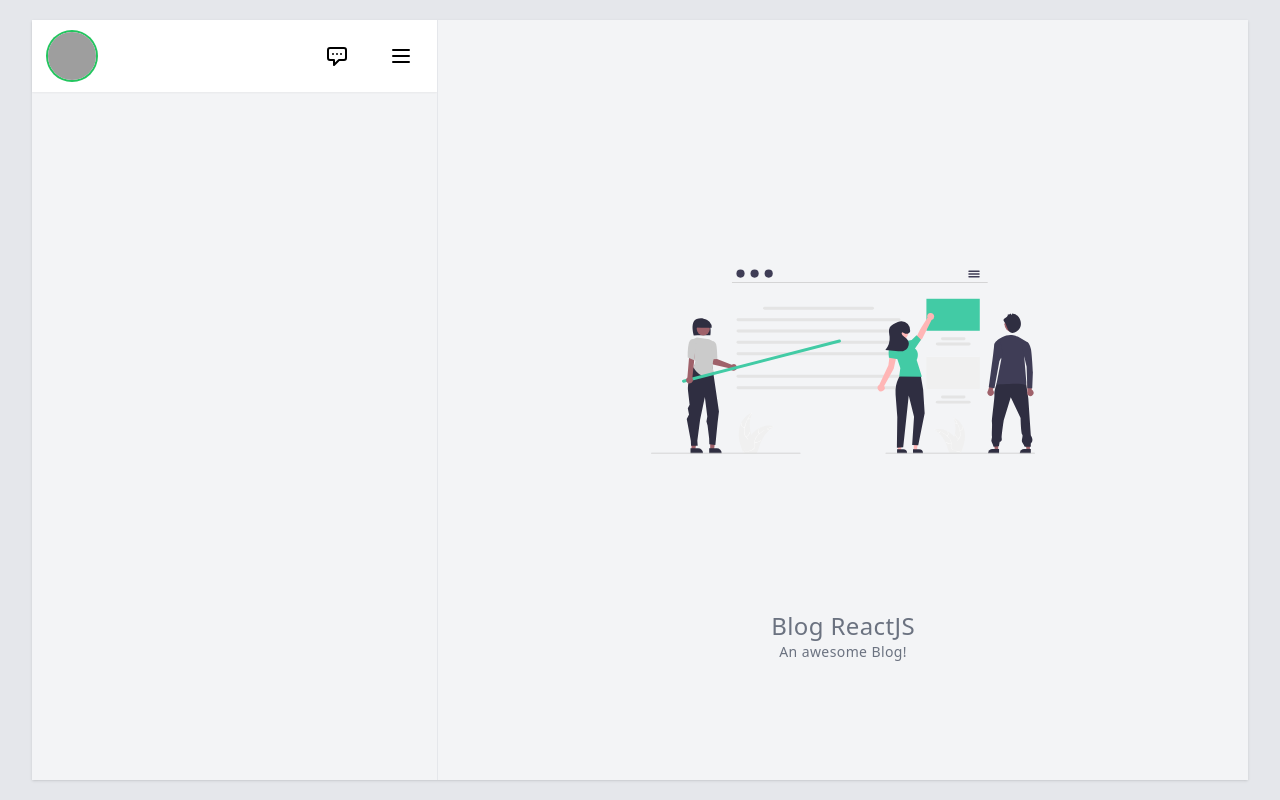
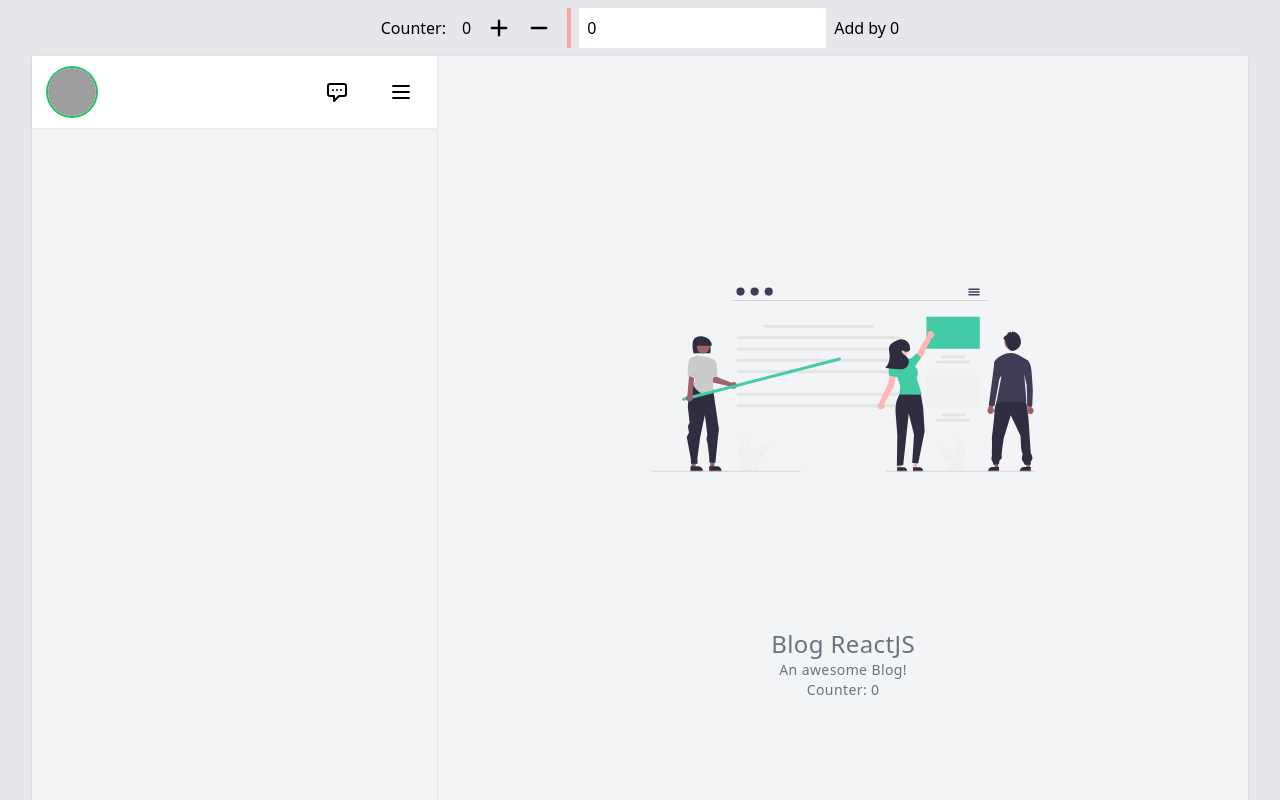
Before and after one commit to itsrafsanjani/blog-reactjs, a React (Vite) app: page /dashboard in a window 1280 px wide. Built offline with nearby package versions, Linux system fonts and the light colour scheme; grey boxes are pictures that could not be loaded.

Commit message:
feat: redux install and store for counter practise

```diff
--- a/package.json
+++ b/package.json
@@ -17,8 +17,10 @@
     "react": "^18.2.0",
     "react-dom": "^18.2.0",
     "react-icons": "^4.6.0",
+    "react-redux": "^8.0.5",
     "react-router-dom": "^6.4.4",
     "react-toastify": "^9.1.1",
+    "redux": "^4.2.1",
     "tailwind-scrollbar": "^2.0.1"
   },
   "devDependencies": {
--- a/src/App.jsx
+++ b/src/App.jsx
@@ -6,10 +6,12 @@ import Authenticated from './outlets/PrivateOutlet'
 import Register from './pages/Register'
 import { ToastContainer } from 'react-toastify'
 import 'react-toastify/dist/ReactToastify.css'
+import { Provider } from 'react-redux'
+import store from './store'
 
 function App() {
   return (
-    <>
+    <Provider store={store}>
       <BrowserRouter>
         <Routes>
           <Route path={'/'} element={<Navigate to='/login' />} exact />
@@ -21,7 +23,7 @@ function App() {
         </Routes>
       </BrowserRouter>
       <ToastContainer />
-    </>
+    </Provider>
   )
 }
 
--- /dev/null
+++ b/src/components/Header.jsx
@@ -0,0 +1,61 @@
+import { useState } from 'react'
+import { HiMinus, HiPlus } from 'react-icons/hi'
+import { useDispatch, useSelector } from 'react-redux'
+
+const Header = () => {
+  const counter = useSelector((state) => state.counter)
+
+  const dispatch = useDispatch()
+
+  const increment = () => {
+    dispatch({ type: 'INCREMENT' })
+  }
+  const decrement = () => {
+    dispatch({ type: 'DECREMENT' })
+  }
+
+  const [addBy, setAddBy] = useState(0)
+
+  const incrementBy = () => {
+    dispatch({ type: 'INCREMENT_BY', payload: addBy })
+  }
+
+  const updateAdBy = (e) => {
+    setAddBy(parseInt(e.target.value))
+  }
+
+  return (
+    <div className='flex py-2'>
+      <div className='flex pr-2'>
+        <h1 className='p-2'>Counter: </h1>
+        <h1 className='p-2'>{counter}</h1>
+        <button
+          className='inline-flex w-full justify-center focus:outline-none focus:bg-slate-100 rounded-full p-2 '
+          onClick={increment}
+        >
+          <HiPlus className='w-6 h-6' />
+        </button>
+        <button
+          className='inline-flex w-full justify-center focus:outline-none focus:bg-slate-100 rounded-full p-2 '
+          onClick={decrement}
+        >
+          <HiMinus className='w-6 h-6' />
+        </button>
+      </div>
+
+      <div className='flex border-l-4 border-red-300 pl-2'>
+        <input
+          className='p-2'
+          type='text'
+          onChange={(e) => updateAdBy(e)}
+          value={addBy}
+        />
+        <button className='p-2' onClick={incrementBy}>
+          Add by {addBy}
+        </button>
+      </div>
+    </div>
+  )
+}
+
+export default Header
--- a/src/outlets/PrivateOutlet.jsx
+++ b/src/outlets/PrivateOutlet.jsx
@@ -2,6 +2,7 @@ import { useContext, useEffect } from 'react'
 import { useState } from 'react'
 import { Outlet, useNavigate } from 'react-router-dom'
 import Navbar from '../components/Navbar'
+import Header from '../components/Header'
 
 function Authenticated() {
   let navigate = useNavigate()
@@ -26,6 +27,7 @@ function Authenticated() {
 
   return (
     <div className='bg-gray-200 md:flex flex-col items-center justify-center h-screen w-screen'>
+      <Header />
       <div className='bg-gray-100 md:flex w-full h-full lg:max-h-[95vh] lg:max-w-[95vw] shadow'>
         <div className='w-full md:w-4/12 md:flex flex-col'>
           <div className='sticky top-0 shadow-sm'>
--- a/src/pages/dashboard/Index.jsx
+++ b/src/pages/dashboard/Index.jsx
@@ -1,13 +1,19 @@
 import React from 'react'
 import BloggingIcon from '../../components/icons/BloggingIcon'
+import { useSelector } from 'react-redux'
 
 function Index() {
+  const counter = useSelector((state) => state.counter)
+
   return (
     <div className='h-full flex flex-col justify-center items-center'>
       <BloggingIcon alt='blogging img' className='w-96' />
       <div className='my-3 text-center text-gray-500 tracking-wide'>
         <h1 className='text-2xl'>Blog ReactJS</h1>
         <h3 className='text-sm'>An awesome Blog!</h3>
+        <h3 className='text-sm'>
+          <span>Counter:</span> <span>{counter}</span>
+        </h3>
       </div>
     </div>
   )
--- /dev/null
+++ b/src/store/index.js
@@ -0,0 +1,28 @@
+import { createStore } from 'redux'
+
+const reducerFn = (
+  state = {
+    counter: 0,
+  },
+  action
+) => {
+  if (action.type === 'INCREMENT') {
+    return {
+      counter: state.counter + 1,
+    }
+  } else if (action.type === 'DECREMENT') {
+    return {
+      counter: state.counter - 1,
+    }
+  } else if (action.type === 'INCREMENT_BY') {
+    return {
+      counter: state.counter + action.payload
+    }
+  }
+
+  return state
+}
+
+const store = createStore(reducerFn)
+
+export default store
```
Also changed, not shown: src/components/Navbar.jsx (+3 -9 lines), src/assets/blogging.svg (deleted), 1 other file (tests, documents, lock files or other folders).
